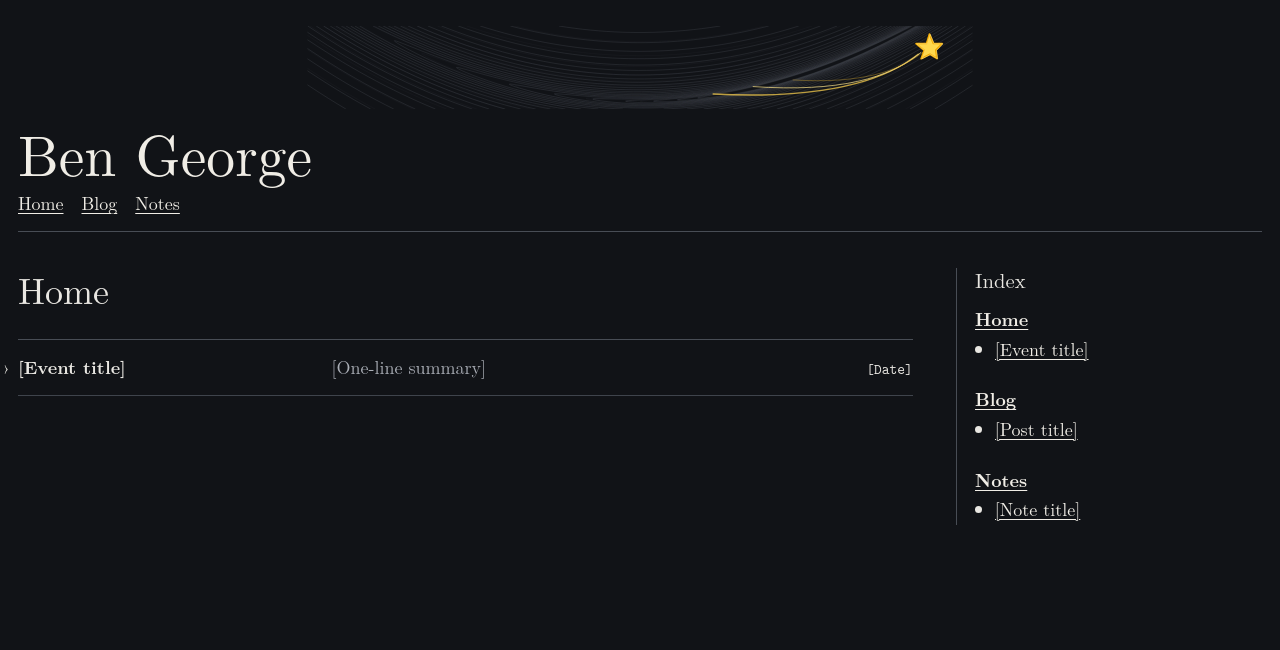
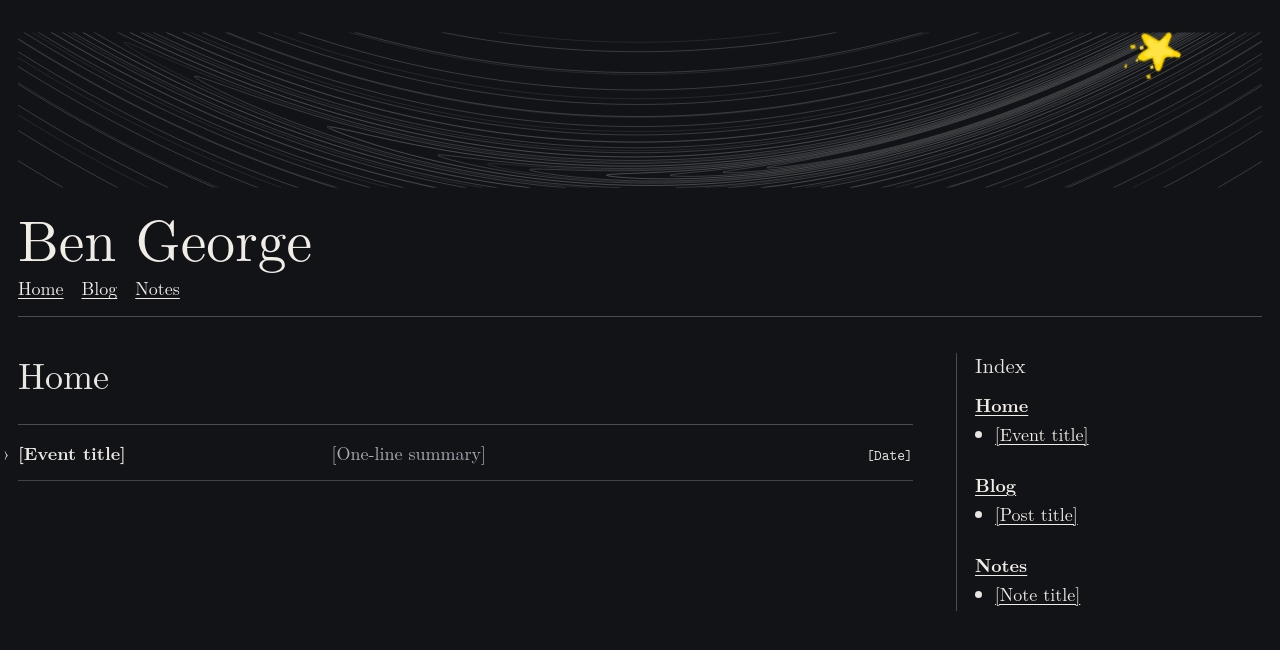
Before and after one commit to bg-l2norm/bg-l2norm.github.io, a Jekyll site: the page built from index.html, in a window 1280 px wide. Shown: the top 650 px of the page. Built offline with Jekyll 4.4.1, drawn with Linux system fonts in a browser that asks for light colours; some web fonts are replaced.

Commit message:
Use custom shooting-star banner without cropping

```diff
--- a/_layouts/default.html
+++ b/_layouts/default.html
@@ -12,10 +12,10 @@
       {% if page.url == '/' %}
         <div class="site-header-banner" aria-hidden="true">
           <img
-            src="{{ '/assets/images/rosenbrock-shooting-star-banner.svg' | relative_url }}"
+            src="{{ '/assets/images/rosenbrock-manual-shooting-star-banner.svg' | relative_url }}"
             alt=""
-            width="3840"
-            height="480"
+            width="1152"
+            height="152"
             decoding="async"
             fetchpriority="high">
         </div>
--- a/assets/css/site.css
+++ b/assets/css/site.css
@@ -46,15 +46,17 @@ a:hover {
 .site-header-banner {
   width: 100%;
   margin: -0.08rem 0 0.82rem;
-  overflow: hidden;
-  border-radius: 0;
+  padding-block: 0.12rem;
+  overflow: visible;
+  line-height: 0;
 }
 
 .site-header-banner img {
   display: block;
   width: 100%;
-  height: clamp(3.6rem, 6.5vw, 5.2rem);
-  object-fit: fill;
+  max-width: none;
+  height: auto;
+  object-fit: contain;
   object-position: center;
   opacity: 1;
 }
```
Also changed, not shown: assets/images/icefire-topographic-banner.png (deleted), assets/images/rosenbrock-contour-banner.png (deleted), assets/images/rosenbrock-contour-banner.svg (deleted), assets/images/rosenbrock-manual-shooting-star-banner.svg (added), assets/images/rosenbrock-shooting-star-banner.png (deleted), assets/images/rosenbrock-shooting-star-banner.svg (deleted), 1 other file.
